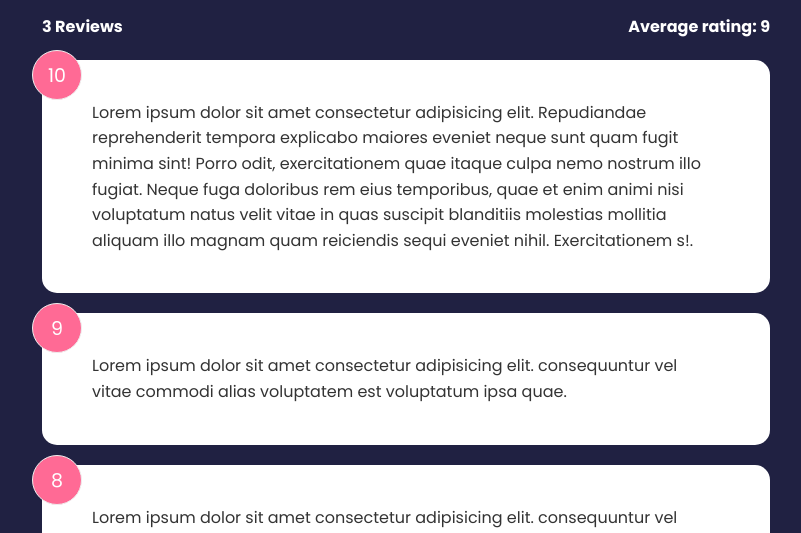
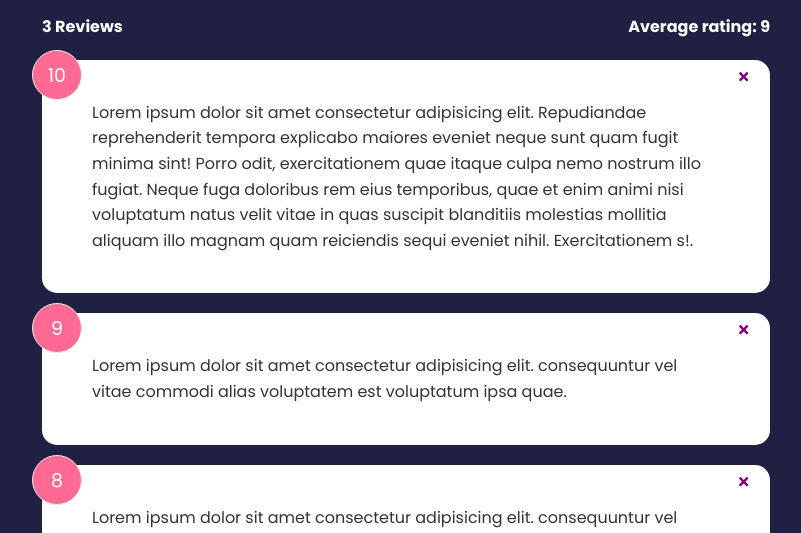
Before and after one commit to JorgeMtz/feedback, a React (Create React App) app: page / in a window 1280 px wide. Shown: the part 279-812 px from the top of the page, without its empty margins (234-1035 px from the left). Built offline with nearby package versions, Linux system fonts and the light colour scheme; the HTML template or start-up script is replaced by a standard one.

Commit message:
fix white icon

```diff
--- a/src/components/FeedbackItem.jsx
+++ b/src/components/FeedbackItem.jsx
@@ -1,4 +1,4 @@
-import {FiX} from 'react-icons/fi'
+import {FaTimes} from 'react-icons/fa'
 import Card from "./shared/Card"
 
 const FeedbackItem = ({item, handleDelete}) => {
@@ -7,7 +7,7 @@ const FeedbackItem = ({item, handleDelete}) => {
         <Card reverse={false}>
             <div className="num-display">{item.rating}</div>
             <button onClick={() => handleDelete(item.id)} className="close">
-                <FiX color="white"/>
+                <FaTimes color="purple"/>
             </button>
             <div className="text-display">{item.text}</div>
         </Card>
```
